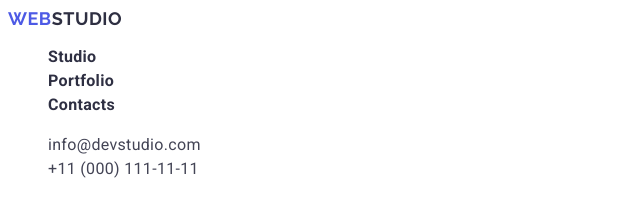
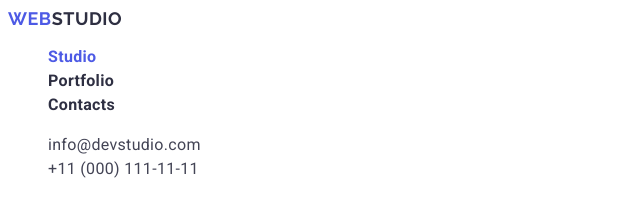
Before and after one commit to Vasyl24/goit-markup-hw-02, a plain HTML site: page index.html in a window 1280 px wide. Shown: the top 224 px of the page, 0-640 px from the left. Drawn offline with Linux system fonts and the light colour scheme.

Commit message:
Change current page

```diff
--- a/index.html
+++ b/index.html
@@ -19,7 +19,7 @@
         <a href="./index.html" class="logo link">Web<span>studio</span></a>
 
         <ul class="site-nav list">
-          <li><a href="#" class="link">Studio</a></li>
+          <li><a href="#" class="link current">Studio</a></li>
           <li>
             <a href="./portfolio.html" class="link">Portfolio</a>
           </li>
```
